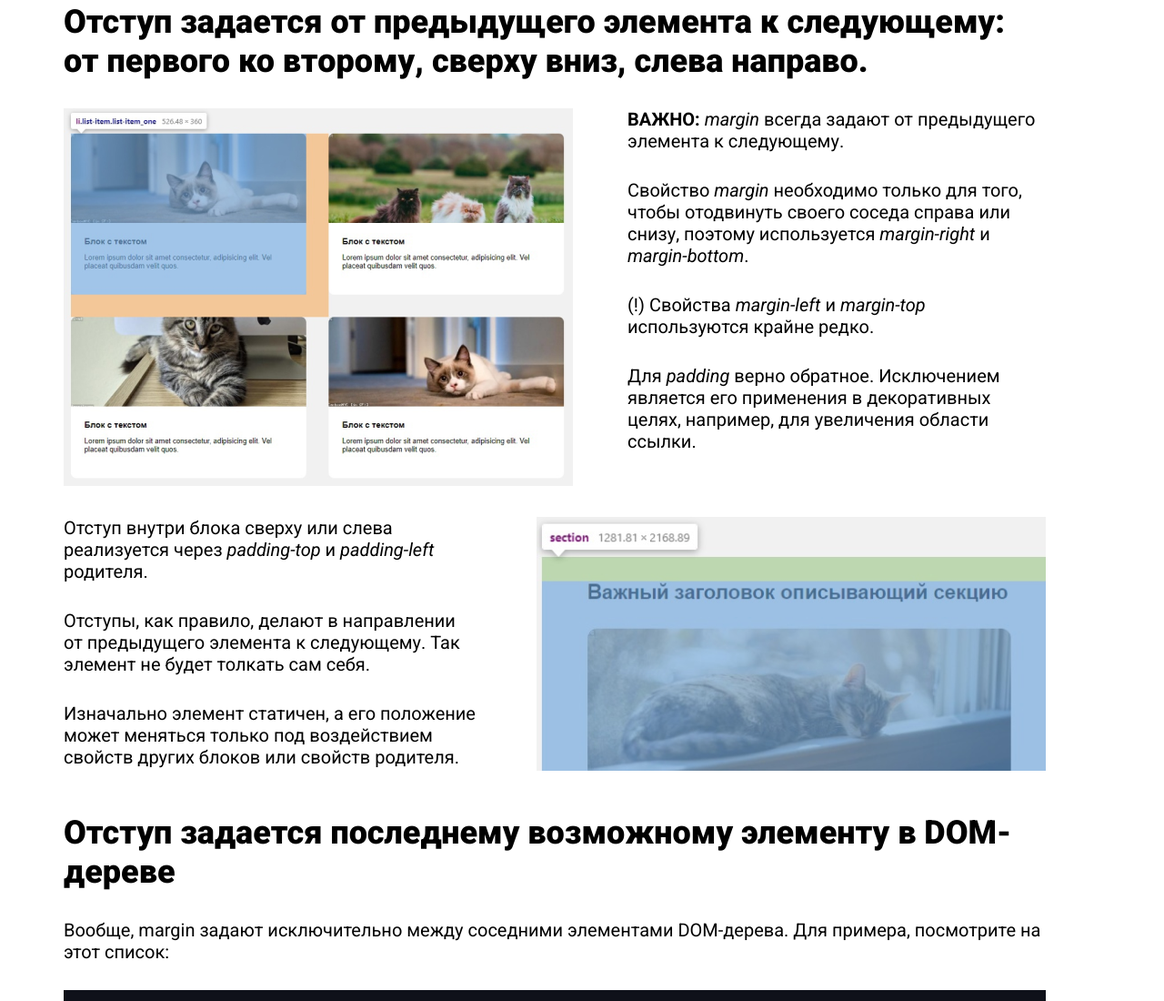
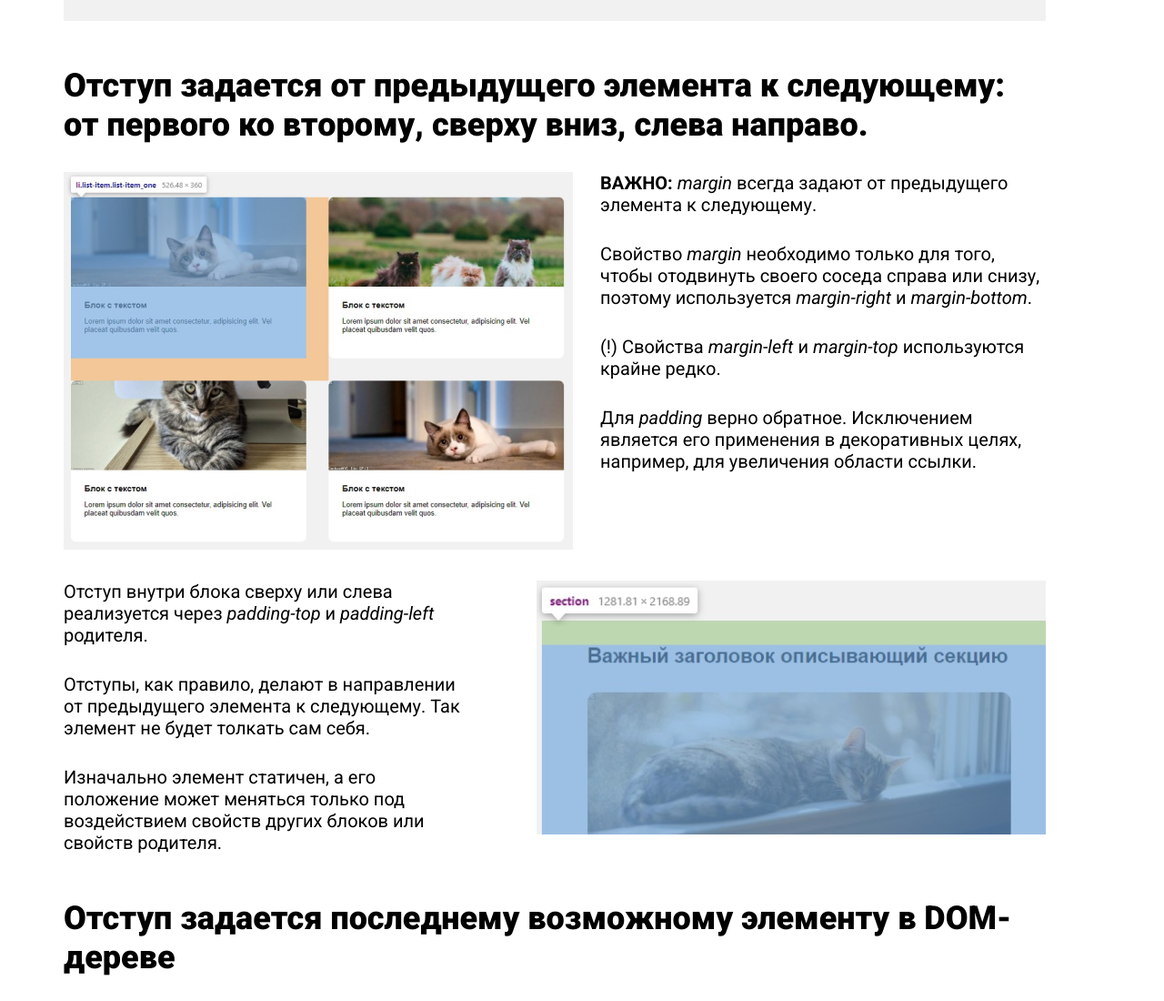
Before and after one commit to Ivanovich91/indentation, a plain HTML site: page index.html in a window 1280 px wide. Shown: the part 612-1712 px from the top of the page at 91% size. Drawn offline with Linux system fonts and the light colour scheme.

Commit message:
error correction

```diff
--- a/index.html
+++ b/index.html
@@ -37,14 +37,14 @@
         <h2 class="title">Отступ задается от предыдущего элемента к следующему: от первого ко второму, сверху вниз, слева направо.</h2>
         <img src="img/first-section.png" alt="Пример отступов" class="rules__indent_img">
         <div class="rules__ident_first-block">
-          <p class="rules__indent_text text"><b>ВАЖНО:</b> <i>margin</i> всегда задают от предыдущего элемента к следующему.</p>
-          <p class="rules__indent_text text">Свойство <i>margin</i> необходимо только для того, чтобы отодвинуть своего соседа справа
+          <p class="rules__indent_text"><b>ВАЖНО:</b> <i>margin</i> всегда задают от предыдущего элемента к следующему.</p>
+          <p class="rules__indent_text">Свойство <i>margin</i> необходимо только для того, чтобы отодвинуть своего соседа справа
             или снизу, поэтому используется <i>margin-right</i> и <i>margin-bottom</i>.
           </p>
-          <p class="rules__indent_text text">
+          <p class="rules__indent_text">
             (!) Свойства <i>margin-left</i> и <i>margin-top</i> используются крайне редко.
           </p>
-          <p class="rules__indent_text text">
+          <p class="rules__indent_text">
             Для <i>padding</i> верно обратное. Исключением является его применения в декоративных целях, например, для увеличения области ссылки.
           </p>
         </div>
@@ -69,7 +69,7 @@
       <section class="indent__dom" id="second__section">
         <h2 class="title">Отступ задается последнему возможному элементу в DOM-дереве</h2>
         <p class="indent__dom_text">Вообще, margin задают исключительно между соседними элементами DOM-дерева. Для примера, посмотрите на этот список:</p>
-        <img src="img/example-code.png" alt="Пример кода" class="indent__dom_img"><br>
+        <img src="img/example-code.png" alt="Пример кода" class="indent__dom_img">
         <img src="img/third-section.png" alt="" class="indent__dom_img-two">
         <p class="indent__dom_text">Отступ делают за счёт соседних элементов, а не дочерних:</p>
 
--- a/style/style.css
+++ b/style/style.css
@@ -14,6 +14,7 @@ body {
   max-width: 1140px;
   margin-right: auto;
   margin-left: auto;
+  margin-top: 60px;
 }
 
 .introduction {
@@ -42,7 +43,7 @@ body {
 .introduction__content {
   background-color: #F1F1F1;
   max-width: 1140px;
-  height: 215px;
+  padding-bottom: 25px;
 }
 
 .introduction__content_title {
@@ -51,7 +52,7 @@ body {
   line-height: 53px;
   padding-top: 25px;
   padding-left: 45px;
-  padding-bottom: 10px;
+  padding-bottom: 20px;
 }
 
 .introduction__list {
@@ -67,7 +68,11 @@ a {
 
 li {
   font-size: 20px;
-  padding-top: 10px;
+  padding-bottom: 10px;
+}
+
+.introduction__list:last-child {
+  padding-bottom: 0;
 }
 
 .rules__indent {
@@ -86,20 +91,23 @@ li {
   float: right;
 }
 
+.rules__indent_img {
+  margin-bottom: 30px;
+  margin-right: 30px;
+}
+
 .rules__indent_text {
   font-size: 20px;
   line-height: 24px;
-  padding-left: 30px;
   margin-bottom: 30px;
 }
 
-.rules__indent_img {
-  margin-bottom: 30px;
+.text {
+  margin-right: 40px;
 }
 
 .rules__ident_second-block {
   max-width: 483px;
-  margin-left: -30px;
   margin-bottom: 50px;
 }
 
@@ -109,11 +117,16 @@ li {
 
 .indent__dom {
   max-width: 1081px;
+  margin-bottom: 50px;
 }
 
 .indent__dom_text {
   font-size: 20px;
-  padding-bottom: 30px;
+  margin-bottom: 30px;
+}
+
+.indent__dom_text:last-child{
+  margin-bottom: 0;
 }
 
 .indent__dom_img {
@@ -183,6 +196,7 @@ figcaption {
   max-width: 1140px;
   background-color: #F1F1F1;
   margin-bottom: 50px;
+  padding-bottom: 25px;
 }
 
 .results__title {
@@ -204,5 +218,4 @@ figcaption {
   max-width: 1065px;
   padding-top: 30px;
   padding-left: 45px;
-  padding-bottom: 25px;
 }
```
